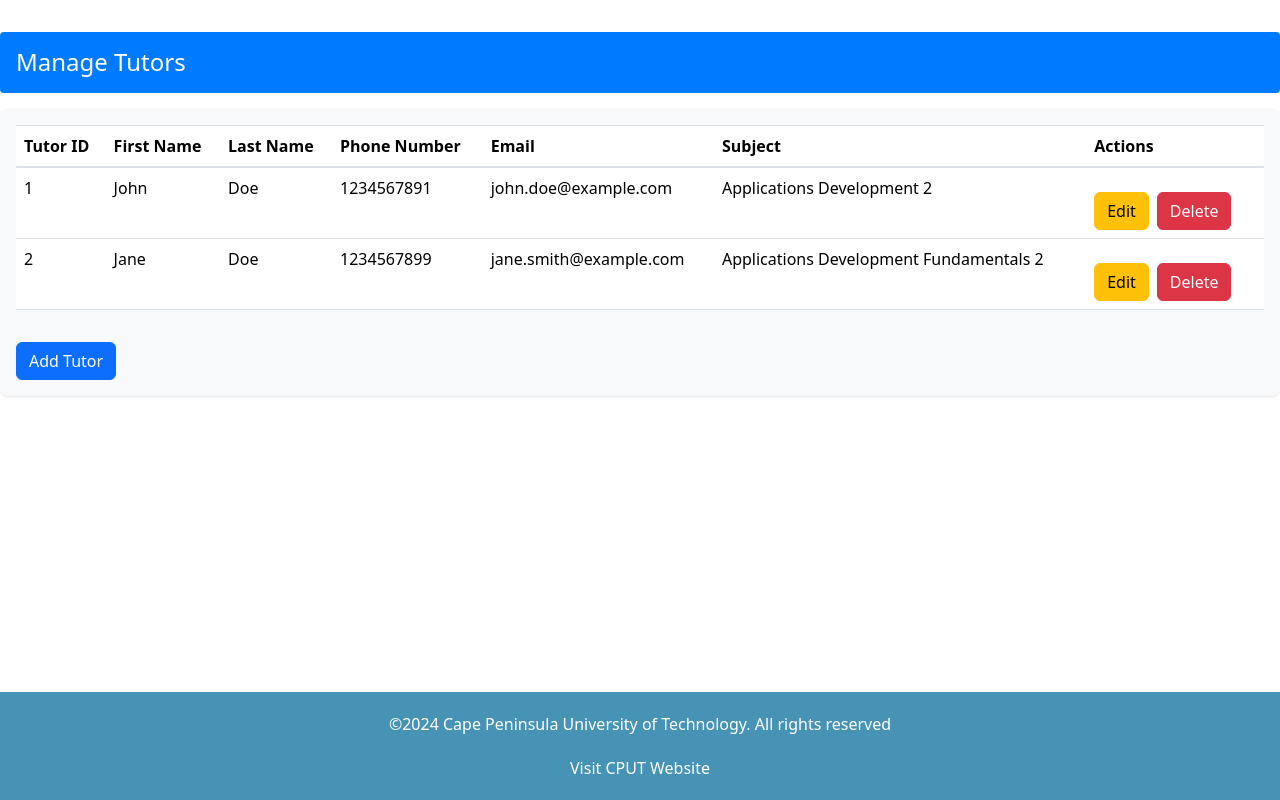
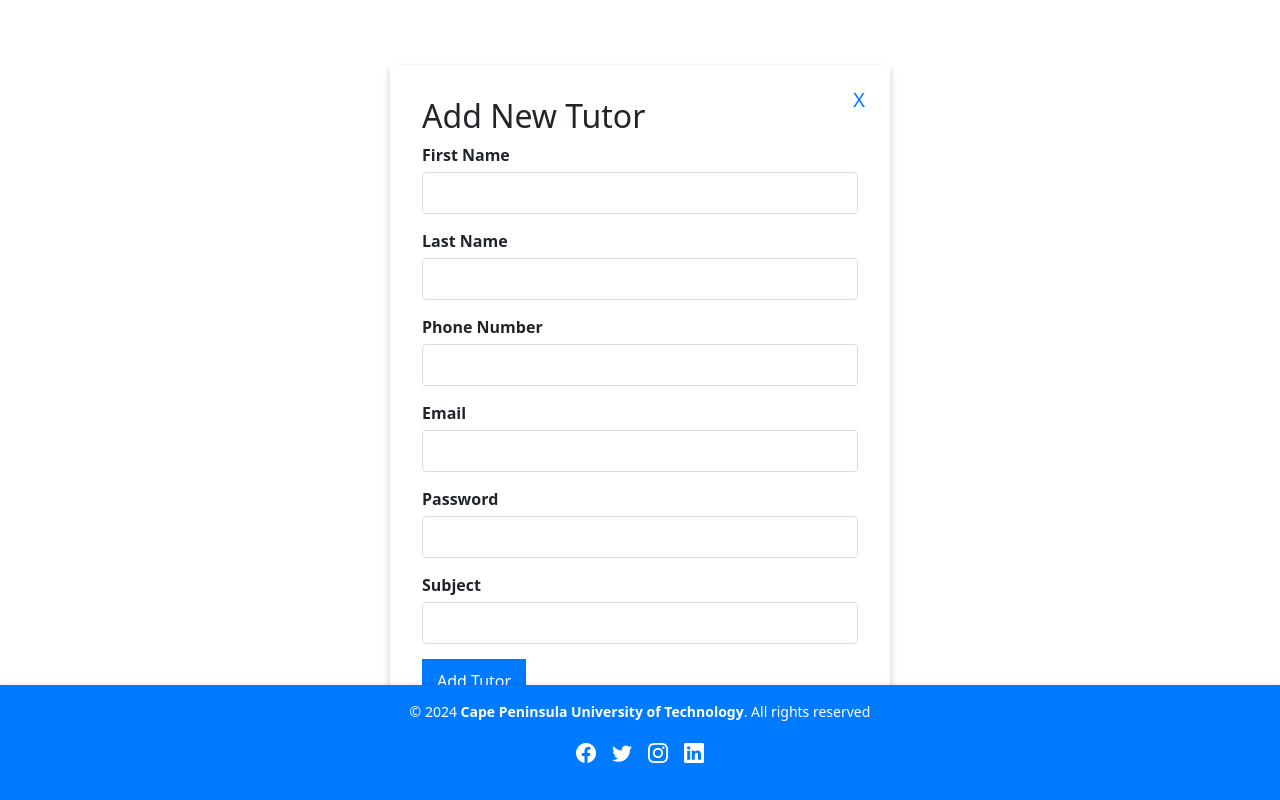
Before and after one commit to Aaniquah222641495/tutor-buddy-client, a React (Vite) app in the folder TutorMs/: page /adminDashboard/manageTutors in a window 1280 px wide. Both pictures are taken after a click on the button "Add Tutor". Built offline with nearby package versions, Linux system fonts and the light colour scheme.

Commit message:
Initial commit

```diff
--- a/TutorMs/src/Components/Common/Footer/Footer.jsx
+++ b/TutorMs/src/Components/Common/Footer/Footer.jsx
@@ -5,27 +5,19 @@ const Footer = () => {
     return (
         <footer className='footer'>
             <div className='footer-content'>
-                <p>&copy;{new Date().getFullYear()} Cape Peninsula University of Technology. All rights reserved</p>
+                <p>&copy; {new Date().getFullYear()} <a href='https://www.cput.ac.za' target='_blank' rel='noopener noreferrer'>Cape Peninsula University of Technology</a>. All rights reserved</p>
                 <div className='social-media'>
                     <a href='https://www.facebook.com/cput.ac.za' target='_blank' rel='noopener noreferrer'>
-                        <i className='fab fa-facebook-f'></i>
+                        <i className='bi bi-facebook'></i>
                     </a>
-
                     <a href='https://www.twitter.com/cput' target='_blank' rel='noopener noreferrer'>
-                        <i className='fab fa-twitter'></i>
+                        <i className='bi bi-twitter'></i>
                     </a>
-
                     <a href='https://www.instagram.com/cput.ac.za/' target='_blank' rel='noopener noreferrer'>
-                        <i className='fab fa-instagram'></i>
+                        <i className='bi bi-instagram'></i>
                     </a>
-
                     <a href='https://www.linkedin.com/school/cput/' target='_blank' rel='noopener noreferrer'>
-                        <i className='fab fa-linkedin'></i>
-                    </a>
-                </div>
-                <div className='footer-links'>
-                    <a href='https://www.cput.ac.za' target='_blank' rel='noopener noreferrer'>
-                        Visit CPUT Website
+                        <i className='bi bi-linkedin'></i>
                     </a>
                 </div>
             </div>
--- a/TutorMs/src/Components/Common/Footer/footer.css
+++ b/TutorMs/src/Components/Common/Footer/footer.css
@@ -1,54 +1,45 @@
 .footer {
-
-    background-color: #4793b6;
-    color: #fff;
-    padding: 20px 0;
+    position: fixed;
+    bottom: 0;
+    left: 0;
+    right: 0;
+    background-color: #007bff; /* Matches the color theme of your app */
+    color: white;
     text-align: center;
-    position: fixed;
-    width: 100%;
-    bottom: 0;
+    padding: 1rem;
+    box-shadow: 0 -1px 4px rgba(0, 0, 0, 0.1);
 }
-
 
 .footer-content {
     max-width: 1200px;
     margin: 0 auto;
-    flex-direction: column;
-    justify-content: center;
-    align-items: center;
 }
 
+.footer-content p {
+    margin: 0;
+    font-size: 0.875rem;
+}
 
-.footer p {
-    margin: 0;
+.footer-content a {
+    color: white;
+    text-decoration: none;
+    font-weight: bold;
+}
+
+.footer-content a:hover {
+    text-decoration: underline;
 }
 
 .social-media {
-    display: flex;
-    gap: 10px;
-    margin: 10px 0;
-
+    margin: 1rem 0;
 }
 
 .social-media a {
-    color: #fff;
-    font: size 20px;
-    text-decoration: none;
+    color: white;
+    margin: 0 0.5rem;
+    font-size: 1.25rem;
 }
 
 .social-media a:hover {
-    color: #ddd;
+    color: #cce5ff; /* Lighten color on hover for better visibility */
 }
-
-.footer-links {
-    margin-top: 10px;
-}
-
-.footer-links a {
-    color: #fff;
-    text-decoration: none;
-}
-
-.footer-links a:hover {
-    text-decoration: underline;
-}
--- a/TutorMs/src/Components/Common/Modals/Modal.jsx
+++ b/TutorMs/src/Components/Common/Modals/Modal.jsx
@@ -0,0 +1,18 @@
+import React from 'react';
+import './modal.css';
+
+
+const Modal = ({ show, onClose, FormComponent, formProps }) => {
+    if (!show) return null;
+
+    return (
+        <div className="modal-overlay">
+            <div className="modal-content">
+                <button onClick={onClose} className="close-button">X</button>
+                <FormComponent {...formProps} closeModal={onClose} />
+            </div>
+        </div>
+    );
+};
+
+export default Modal;
--- /dev/null
+++ b/TutorMs/src/Components/Common/Modals/modal.css
@@ -0,0 +1,33 @@
+.modal-overlay {
+    position: fixed;
+    top: 0;
+    left: 0;
+    right: 0;
+    bottom: 0;
+    background: #ffffff; /* Solid white background */
+    display: flex;
+    align-items: center;
+    justify-content: center;
+    padding: 1rem; /* Adds some space around the modal */
+}
+
+.modal-content {
+    background: white; /* Solid white background for the modal content */
+    padding: 2rem; /* More padding for a spacious look */
+    border-radius: 8px;
+    width: 90%; /* Slightly smaller than the screen width */
+    max-width: 500px; /* Optional: to limit maximum width */
+    box-shadow: 0 4px 8px rgba(0,0,0,0.2); /* Soft shadow for better focus */
+    position: relative;
+}
+
+.close-button {
+    position: absolute;
+    top: 10px;
+    right: 10px;
+    border: none;
+    background: transparent;
+    font-size: 20px;
+    cursor: pointer;
+    color: #007bff; /* Matches the button color theme */
+}
--- a/TutorMs/src/Components/Forms/Admin/AddTutorForm.jsx
+++ b/TutorMs/src/Components/Forms/Admin/AddTutorForm.jsx
@@ -1,17 +1,17 @@
 import React, { useState } from 'react';
 
-const AddTutorForm = ({ closeModal }) => {
+const AddTutorForm = ({ closeModal, onAddTutor }) => {
     const [firstName, setFirstName] = useState('');
     const [lastName, setLastName] = useState('');
     const [phoneNumber, setPhoneNumber] = useState('');
     const [email, setEmail] = useState('');
     const [password, setPassword] = useState('');
+    const [subject, setSubject] = useState(''); // Added state for subject
 
     const handleSubmit = (e) => {
         e.preventDefault();
-
-        console.log({ firstName, lastName, phoneNumber, email, password });
-        closeModal();
+        const newTutor = { firstName, lastName, phoneNumber, email, password, subject };
+        onAddTutor(newTutor); // Call the callback to add the tutor
     };
 
     return (
@@ -67,6 +67,16 @@ const AddTutorForm = ({ closeModal }) => {
                 />
             </div>
 
+            <div className='form-group'>
+                <label>Subject</label> {/* Added subject label */}
+                <input
+                    type='text'
+                    value={subject}
+                    onChange={(e) => setSubject(e.target.value)}
+                    required
+                />
+            </div>
+
             <button type="submit">Add Tutor</button>
         </form>
     );
--- a/TutorMs/src/Components/Views/Admin/AdminDashboard.jsx
+++ b/TutorMs/src/Components/Views/Admin/AdminDashboard.jsx
@@ -1,7 +1,7 @@
 import React from 'react';
 import { Link, Outlet, useNavigate } from 'react-router-dom';
 import './AdminDashboard.css'; // Import the new CSS file
-import LoginNavbar from '../../Common/Navbar/LoginNavbar';
+
 
 const AdminDashboard = () => {
     const navigate = useNavigate();
--- a/TutorMs/src/Components/Views/Admin/ManageTutors/ManageTutors.jsx
+++ b/TutorMs/src/Components/Views/Admin/ManageTutors/ManageTutors.jsx
@@ -1,18 +1,22 @@
 import React, { useState } from 'react';
 import './manageTutors.css';
+import Modal from '../../../Common/Modals/Modal';
+import AddTutorForm from '../../../Forms/Admin/AddTutorForm';
 
 const ManageTutors = () => {
     const [tutors, setTutors] = useState([
         { id: 1, firstName: 'John', lastName: 'Doe', phoneNumber: '1234567891', email: 'john.doe@example.com', subject: 'Applications Development 2' },
         { id: 2, firstName: 'Jane', lastName: 'Doe', phoneNumber: '1234567899', email: 'jane.smith@example.com', subject: 'Applications Development Fundamentals 2' },
     ]);
+    const [isModalOpen, setIsModalOpen] = useState(false);
 
-    const handleAddTutor = () => {
-        // Logic to add tutor; might involve opening a form/modal
+    const handleAddTutor = (newTutor) => {
+        setTutors([...tutors, { ...newTutor, id: tutors.length + 1 }]);
+        setIsModalOpen(false);
     };
 
-    const handleTutorChange = (id) => {
-        // Logic to edit tutor; might involve opening a form/modal with current tutor details
+    const handleCloseModal = () => {
+        setIsModalOpen(false);
     };
 
     const handleDeleteTutor = (id) => {
@@ -52,8 +56,16 @@ const ManageTutors = () => {
                         ))}
                     </tbody>
                 </table>
-                <button className='btn btn-primary' onClick={handleAddTutor}>Add Tutor</button>
+                <div className='button-container'>
+                    <button className='btn btn-primary' onClick={() => setIsModalOpen(true)}>Add Tutor</button>
+                </div>
             </div>
+            <Modal
+                show={isModalOpen}
+                onClose={handleCloseModal}
+                FormComponent={AddTutorForm}
+                formProps={{ onAddTutor: handleAddTutor }} // Pass the callback to the form
+            />
         </div>
     );
 };
--- a/TutorMs/src/Components/Views/Admin/ManageTutors/manageTutors.css
+++ b/TutorMs/src/Components/Views/Admin/ManageTutors/manageTutors.css
@@ -54,3 +54,8 @@
 .btn:hover {
     background-color: #0056b3;
 }
+.button-container {
+    display: flex;
+    justify-content: center; /* Center horizontally */
+    margin-top: 1rem; /* Space above the button */
+}
```
